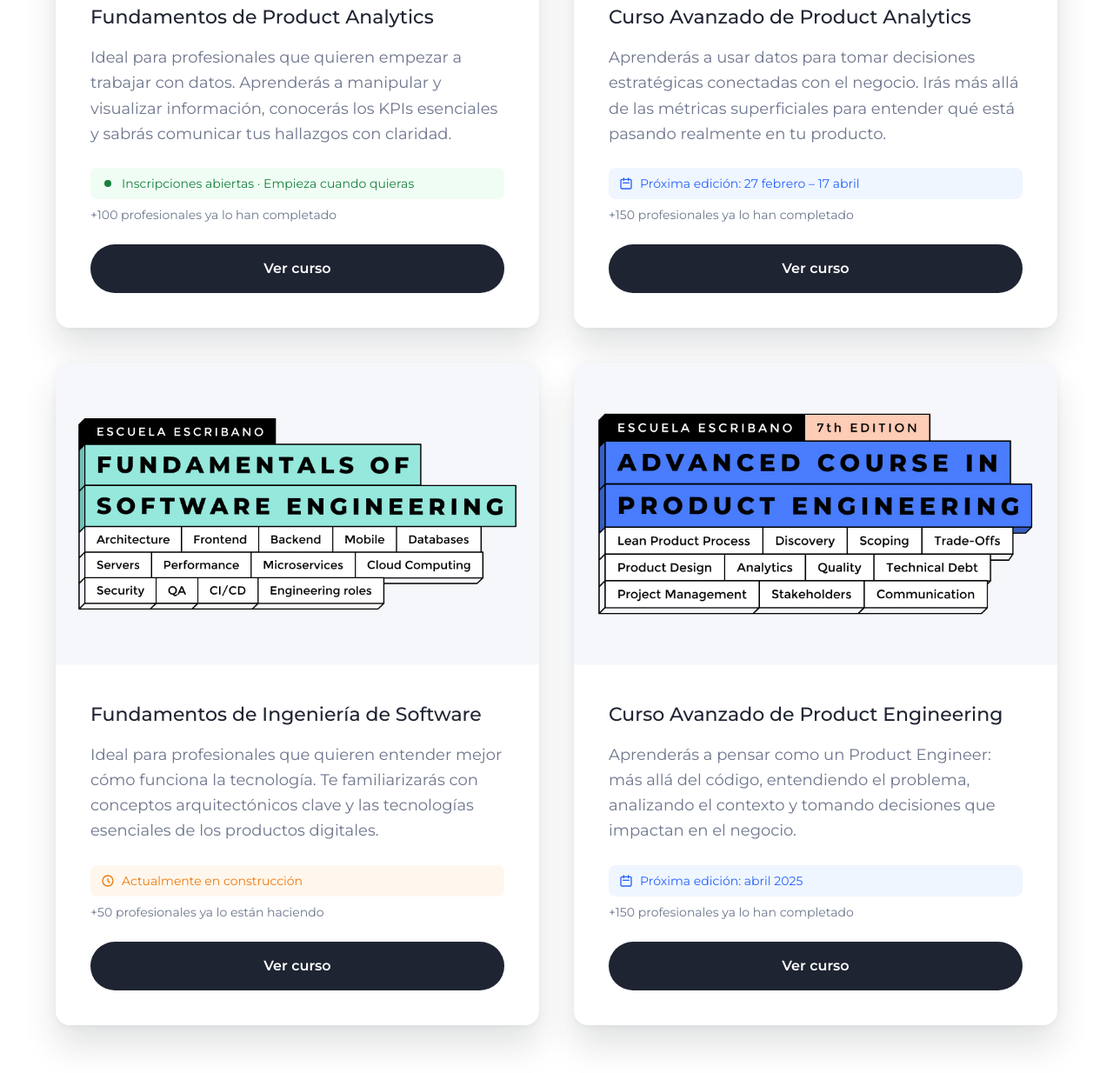
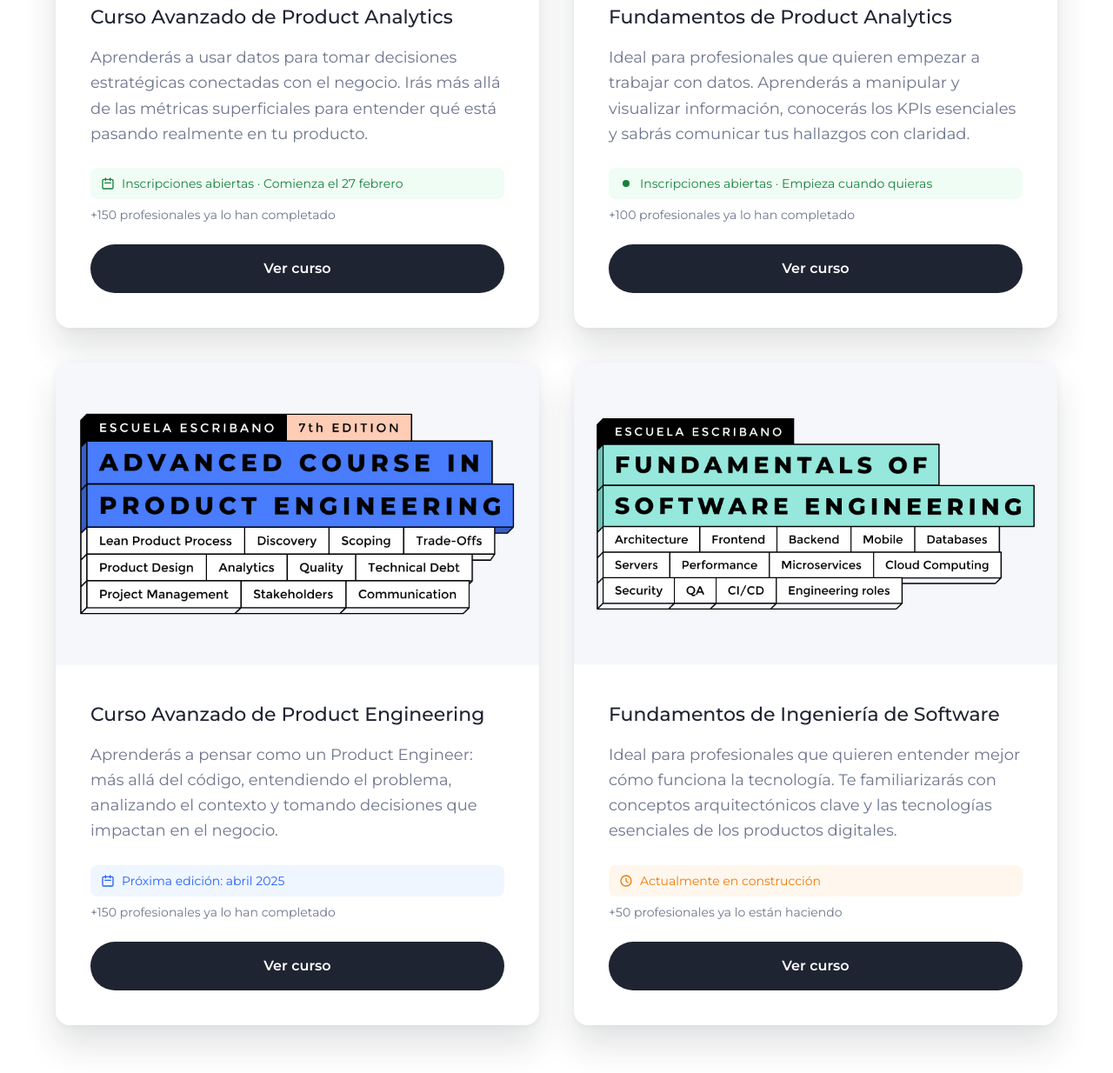
Before and after one commit to Escuela-Escribano/home, a plain HTML site: page index.html in a window 1280 px wide. Shown: the part 2819-4053 px from the top of the page at 87% size. Drawn offline with nearby package versions, Linux system fonts and the light colour scheme.

Commit message:
Reorder courses section: advanced courses first
Co-Authored-By: Claude Opus 4.5 <noreply@anthropic.com>

```diff
--- a/index.html
+++ b/index.html
@@ -391,7 +391,36 @@
             </div>
 
             <div class="grid md:grid-cols-2 gap-10">
-                <!-- Course 1: Fundamentals of Product Analytics -->
+                <!-- Course 1: Advanced Course in Product Analytics -->
+                <div class="bg-white rounded-2xl shadow-card overflow-hidden hover:shadow-xl transition-shadow duration-300">
+                    <a href="https://cursos.escuelaescribano.com/advanced-course-product-analytics#utm_source=escuelaescribano&utm_id=landing.home&utm_medium=link" class="block aspect-[16/10] overflow-hidden">
+                        <img
+                            src="images/course_advanced_analytics.jpg"
+                            alt="Advanced Course in Product Analytics"
+                            class="w-full h-full object-cover hover:scale-105 transition-transform duration-300"
+                        >
+                    </a>
+                    <div class="p-10">
+                        <a href="https://cursos.escuelaescribano.com/advanced-course-product-analytics#utm_source=escuelaescribano&utm_id=landing.home&utm_medium=link" class="block">
+                            <h4 class="text-[22px] font-medium text-brand-dark mb-4 hover:text-brand-blue transition-colors">Curso Avanzado de Product Analytics</h4>
+                        </a>
+                        <p class="text-brand-gray mb-6 leading-relaxed">
+                            Aprenderás a usar datos para tomar decisiones estratégicas conectadas con el negocio. Irás más allá de las métricas superficiales para entender qué está pasando realmente en tu producto.
+                        </p>
+                        <div class="mb-6 flex flex-col gap-2">
+                            <span class="inline-flex items-center gap-2 text-sm text-green-700 bg-green-50 px-3 py-2 rounded-lg">
+                                <svg class="w-4 h-4" fill="none" stroke="currentColor" stroke-width="2" viewBox="0 0 24 24"><path stroke-linecap="round" stroke-linejoin="round" d="M8 7V3m8 4V3m-9 8h10M5 21h14a2 2 0 002-2V7a2 2 0 00-2-2H5a2 2 0 00-2 2v12a2 2 0 002 2z"/></svg>
+                                Inscripciones abiertas · Comienza el 27 febrero
+                            </span>
+                            <span class="text-sm text-brand-gray">+150 profesionales ya lo han completado</span>
+                        </div>
+                        <a href="https://cursos.escuelaescribano.com/advanced-course-product-analytics#utm_source=escuelaescribano&utm_id=landing.home&utm_medium=link" class="btn-primary w-full text-center">
+                            Ver curso
+                        </a>
+                    </div>
+                </div>
+
+                <!-- Course 2: Fundamentals of Product Analytics -->
                 <div class="bg-white rounded-2xl shadow-card overflow-hidden hover:shadow-xl transition-shadow duration-300">
                     <a href="https://cursos.escuelaescribano.com/course-fundamentals-product-analytics#utm_source=escuelaescribano&utm_id=landing.home&utm_medium=link" class="block aspect-[16/10] overflow-hidden">
                         <img
@@ -420,36 +449,36 @@
                     </div>
                 </div>
 
-                <!-- Course 2: Advanced Course in Product Analytics -->
+                <!-- Course 3: Advanced Course in Product Engineering -->
                 <div class="bg-white rounded-2xl shadow-card overflow-hidden hover:shadow-xl transition-shadow duration-300">
-                    <a href="https://cursos.escuelaescribano.com/advanced-course-product-analytics#utm_source=escuelaescribano&utm_id=landing.home&utm_medium=link" class="block aspect-[16/10] overflow-hidden">
+                    <a href="https://cursos.escuelaescribano.com/advanced-course-product-engineering#utm_source=escuelaescribano&utm_id=landing.home&utm_medium=link" class="block aspect-[16/10] overflow-hidden">
                         <img
-                            src="images/course_advanced_analytics.jpg"
-                            alt="Advanced Course in Product Analytics"
+                            src="images/course_advanced_engineering.jpg"
+                            alt="Advanced Course in Product Engineering"
                             class="w-full h-full object-cover hover:scale-105 transition-transform duration-300"
                         >
                     </a>
                     <div class="p-10">
-                        <a href="https://cursos.escuelaescribano.com/advanced-course-product-analytics#utm_source=escuelaescribano&utm_id=landing.home&utm_medium=link" class="block">
-                            <h4 class="text-[22px] font-medium text-brand-dark mb-4 hover:text-brand-blue transition-colors">Curso Avanzado de Product Analytics</h4>
+                        <a href="https://cursos.escuelaescribano.com/advanced-course-product-engineering#utm_source=escuelaescribano&utm_id=landing.home&utm_medium=link" class="block">
+                            <h4 class="text-[22px] font-medium text-brand-dark mb-4 hover:text-brand-blue transition-colors">Curso Avanzado de Product Engineering</h4>
                         </a>
                         <p class="text-brand-gray mb-6 leading-relaxed">
-                            Aprenderás a usar datos para tomar decisiones estratégicas conectadas con el negocio. Irás más allá de las métricas superficiales para entender qué está pasando realmente en tu producto.
+                            Aprenderás a pensar como un Product Engineer: más allá del código, entendiendo el problema, analizando el contexto y tomando decisiones que impactan en el negocio.
                         </p>
                         <div class="mb-6 flex flex-col gap-2">
                             <span class="inline-flex items-center gap-2 text-sm text-brand-blue bg-blue-50 px-3 py-2 rounded-lg">
                                 <svg class="w-4 h-4" fill="none" stroke="currentColor" stroke-width="2" viewBox="0 0 24 24"><path stroke-linecap="round" stroke-linejoin="round" d="M8 7V3m8 4V3m-9 8h10M5 21h14a2 2 0 002-2V7a2 2 0 00-2-2H5a2 2 0 00-2 2v12a2 2 0 002 2z"/></svg>
-                                Próxima edición: 27 febrero – 17 abril
+                                Próxima edición: abril 2025
                             </span>
                             <span class="text-sm text-brand-gray">+150 profesionales ya lo han completado</span>
                         </div>
-                        <a href="https://cursos.escuelaescribano.com/advanced-course-product-analytics#utm_source=escuelaescribano&utm_id=landing.home&utm_medium=link" class="btn-primary w-full text-center">
+                        <a href="https://cursos.escuelaescribano.com/advanced-course-product-engineering#utm_source=escuelaescribano&utm_id=landing.home&utm_medium=link" class="btn-primary w-full text-center">
                             Ver curso
                         </a>
                     </div>
                 </div>
 
-                <!-- Course 3: Fundamentals of Software Engineering -->
+                <!-- Course 4: Fundamentals of Software Engineering -->
                 <div class="bg-white rounded-2xl shadow-card overflow-hidden hover:shadow-xl transition-shadow duration-300">
                     <a href="https://cursos.escuelaescribano.com/course-fundamentals-software-engineering#utm_source=escuelaescribano&utm_id=landing.home&utm_medium=link" class="block aspect-[16/10] overflow-hidden">
                         <img
@@ -473,35 +502,6 @@
                             <span class="text-sm text-brand-gray">+50 profesionales ya lo están haciendo</span>
                         </div>
                         <a href="https://cursos.escuelaescribano.com/course-fundamentals-software-engineering#utm_source=escuelaescribano&utm_id=landing.home&utm_medium=link" class="btn-primary w-full text-center">
-                            Ver curso
-                        </a>
-                    </div>
-                </div>
-
-                <!-- Course 4: Advanced Course in Product Engineering -->
-                <div class="bg-white rounded-2xl shadow-card overflow-hidden hover:shadow-xl transition-shadow duration-300">
-                    <a href="https://cursos.escuelaescribano.com/advanced-course-product-engineering#utm_source=escuelaescribano&utm_id=landing.home&utm_medium=link" class="block aspect-[16/10] overflow-hidden">
-                        <img
-                            src="images/course_advanced_engineering.jpg"
-                            alt="Advanced Course in Product Engineering"
-                            class="w-full h-full object-cover hover:scale-105 transition-transform duration-300"
-                        >
-                    </a>
-                    <div class="p-10">
-                        <a href="https://cursos.escuelaescribano.com/advanced-course-product-engineering#utm_source=escuelaescribano&utm_id=landing.home&utm_medium=link" class="block">
-                            <h4 class="text-[22px] font-medium text-brand-dark mb-4 hover:text-brand-blue transition-colors">Curso Avanzado de Product Engineering</h4>
-                        </a>
-                        <p class="text-brand-gray mb-6 leading-relaxed">
-                            Aprenderás a pensar como un Product Engineer: más allá del código, entendiendo el problema, analizando el contexto y tomando decisiones que impactan en el negocio.
-                        </p>
-                        <div class="mb-6 flex flex-col gap-2">
-                            <span class="inline-flex items-center gap-2 text-sm text-brand-blue bg-blue-50 px-3 py-2 rounded-lg">
-                                <svg class="w-4 h-4" fill="none" stroke="currentColor" stroke-width="2" viewBox="0 0 24 24"><path stroke-linecap="round" stroke-linejoin="round" d="M8 7V3m8 4V3m-9 8h10M5 21h14a2 2 0 002-2V7a2 2 0 00-2-2H5a2 2 0 00-2 2v12a2 2 0 002 2z"/></svg>
-                                Próxima edición: abril 2025
-                            </span>
-                            <span class="text-sm text-brand-gray">+150 profesionales ya lo han completado</span>
-                        </div>
-                        <a href="https://cursos.escuelaescribano.com/advanced-course-product-engineering#utm_source=escuelaescribano&utm_id=landing.home&utm_medium=link" class="btn-primary w-full text-center">
                             Ver curso
                         </a>
                     </div>
```
